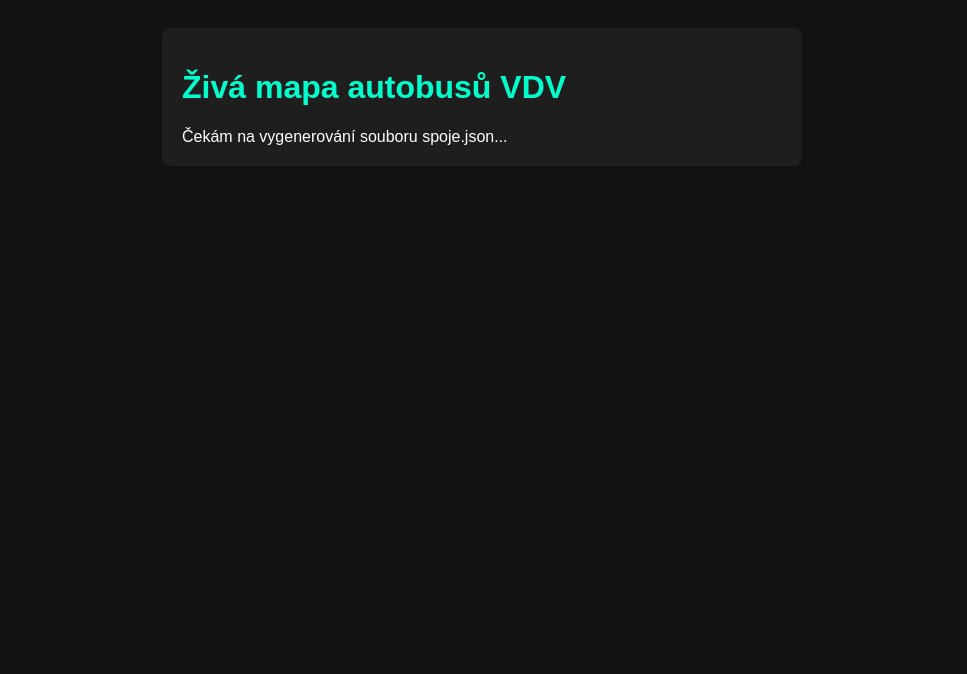
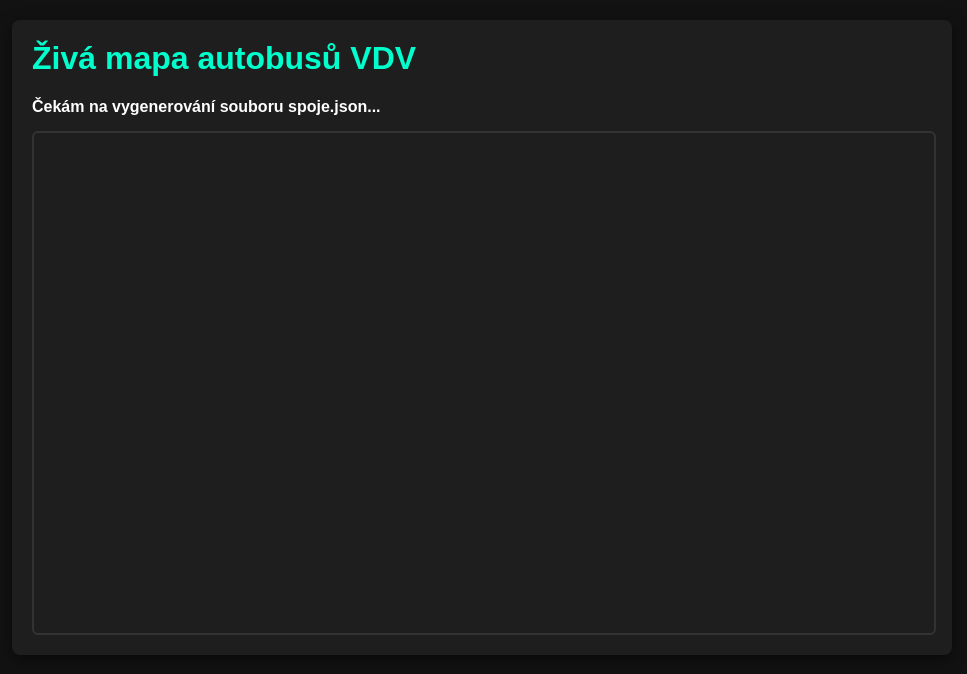
Before and after one commit to losthouse659-svg/bus-VDV, a plain HTML site: page index.html in a window 1280 px wide. Shown: the whole page, without its empty margins (158-1125 px from the left). Drawn offline with nearby package versions, Linux system fonts and the light colour scheme; no server answers.

Commit message:
Update style.css

```diff
--- a/style.css
+++ b/style.css
@@ -3,13 +3,35 @@ body {
     color: #ffffff;
     font-family: sans-serif;
     padding: 20px;
+    margin: 0;
 }
 .container {
-    max-width: 600px;
+    max-width: 900px;
     margin: 0 auto;
     background: #1e1e1e;
     padding: 20px;
     border-radius: 8px;
+    box-shadow: 0 4px 15px rgba(0,0,0,0.5);
 }
-h1 { color: #00ffcc; }
-li { padding: 8px 0; border-bottom: 1px solid #333; list-style: none; }
+h1 {
+    color: #00ffcc;
+    margin-top: 0;
+}
+#status {
+    margin-bottom: 15px;
+    font-weight: bold;
+}
+#map {
+    width: 100%;
+    height: 500px; /* Výška mapy na stránce */
+    border-radius: 6px;
+    border: 2px solid #333;
+}
+/* Styl pro bublinu v mapě */
+.leaflet-popup-content-wrapper {
+    background: #222;
+    color: #fff;
+}
+.leaflet-popup-tip {
+    background: #222;
+}
```
